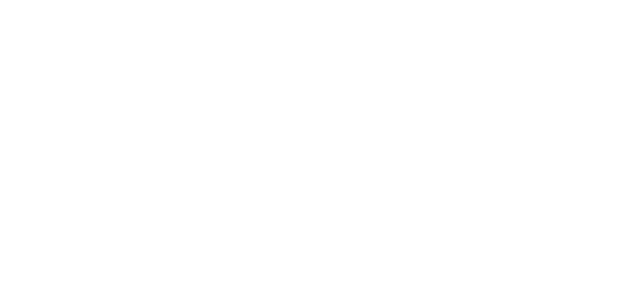
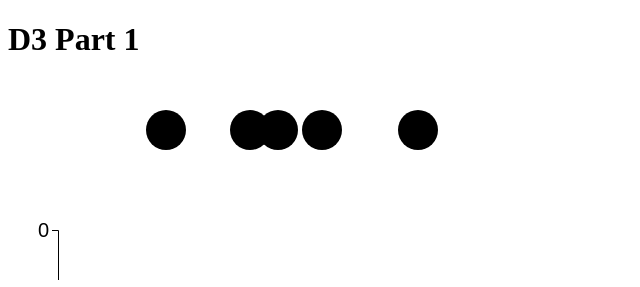
Before and after one commit to DS4200-S23-Class/ic-07-ariellegberg0814, a plain HTML site: page index.html in a window 1280 px wide. Shown: the whole page, without its empty margins (0-640 px from the left). Drawn offline with Linux system fonts and the light colour scheme.

Commit message:
Ic 07 Changes

```diff
--- a/index.html
+++ b/index.html
@@ -3,8 +3,19 @@
 
 <head>
     <meta charset=utf-8/>
+
+    <script src="d3.v6.1.1/d3.min.js"></script>
+      <!-- add title -->
+    <title>ic-07</title>
+
 </head>
+<h1>D3 Part 1</h1>
 
+<div id="vis3"></div>
+
+
+
+<script src="main.js"></script>
 
 <body>
 
--- /dev/null
+++ b/main.js
@@ -0,0 +1,62 @@
+/*
+D3 IC 07
+Arielle Greenberg
+Modified: 02/15/2023
+*/
+
+
+
+// the reason this is moreso on the left side of the webpage is because 200 500
+const FRAME_HEIGHT = 200;
+const FRAME_WIDTH = 500;
+const MARGINS = {left: 50, right: 50, top: 50, bottom:50}
+
+
+const data2 = [55000, 48000, 27000, 66000, 90000]
+
+// my frame minus my margins to give me the actual area that i want to plot inside of
+// this saves u with margin bs later
+const VIS_HEIGHT = FRAME_HEIGHT - MARGINS.top - MARGINS.bottom;
+const VIS_WIDTH = FRAME_WIDTH - MARGINS.left - MARGINS.right;
+
+const FRAME3 = d3.select("#vis3")
+                .append("svg")
+                .attr("height", FRAME_HEIGHT)
+                .attr("width", FRAME_WIDTH)
+                .attr("class", "frame");
+
+
+// what this max function does is look through all the rows in your data
+// the (d) => return d loops through the data2
+const MAX_X = d3.max(data2, (d) => {return d;});
+console.log("Max x: " + MAX_X);
+
+// scaling functions
+// for quantitative data we use scale linear
+// we're just telling teh scale what to be able to deal with
+// we just added 10,000 just because. u kinda just gotta play with it
+const X_SCALE = d3.scaleLinear()
+                 // should expect data values from 0 to 50,000
+                //  10,000 is a good buffer for this
+                  .domain([0, (MAX_X + 10000)])
+                  .range([0, VIS_WIDTH]);
+
+FRAME3.selectAll("points")
+    .data(data2)
+    .enter()
+    .append("circle")
+        .attr("cx", (d) => {
+            return (X_SCALE(d) + MARGINS.left);
+        })
+        .attr("cy", MARGINS.top)
+        .attr("r", 20)
+         .attr("class", "point");
+
+// add an axis
+// placeholder for a generic svg
+FRAME3.append("g")
+        .attr("transform",
+                "translate(" + MARGINS.left + "," + (VIS_HEIGHT + MARGINS.top + ")"))
+                // setting the number of x ticks to be 4
+        .call(d3.axisLeft(X_SCALE).ticks(4))
+        .attr("font-size", "20px");
```
Also changed, not shown: 1 other file.
